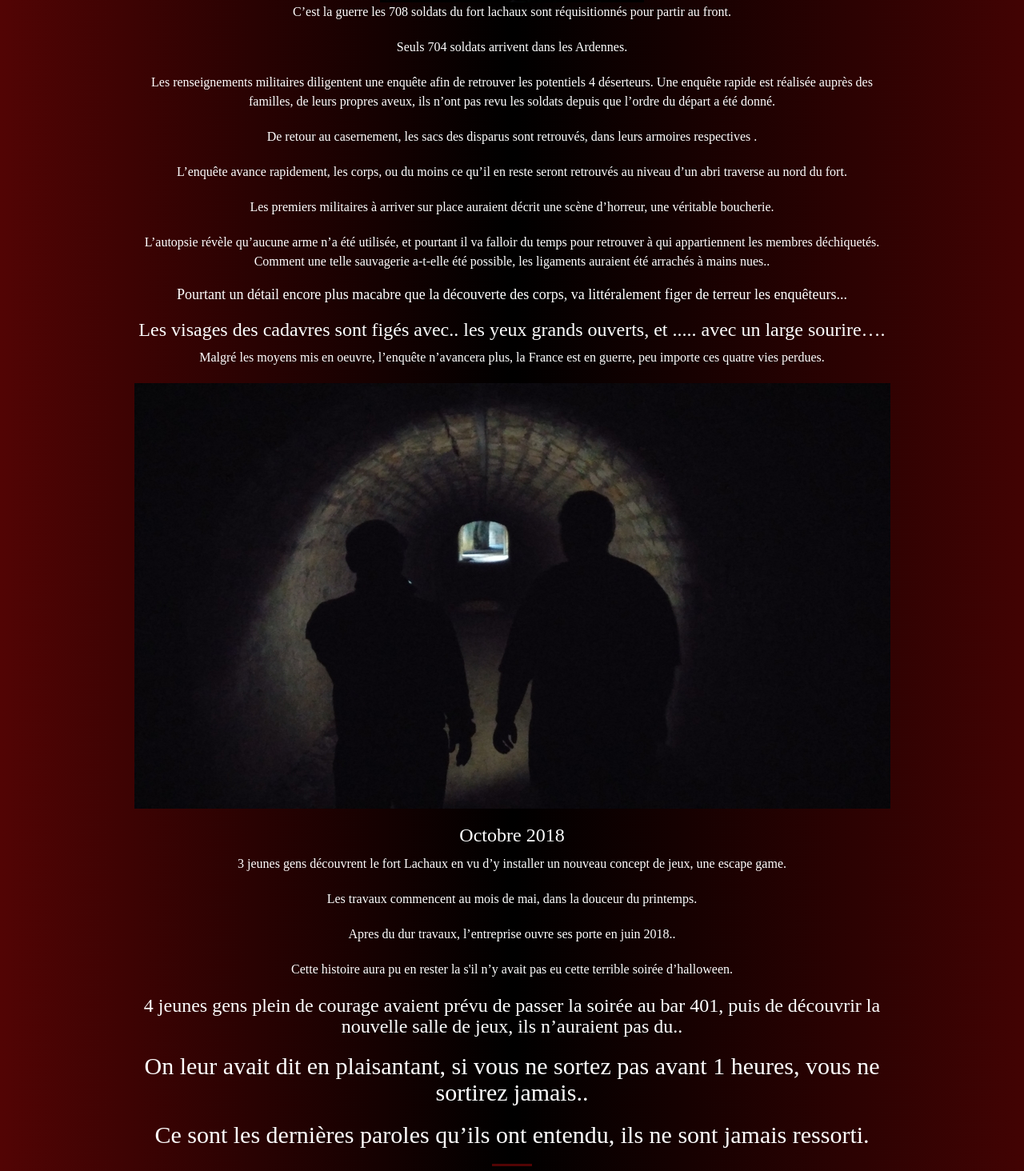
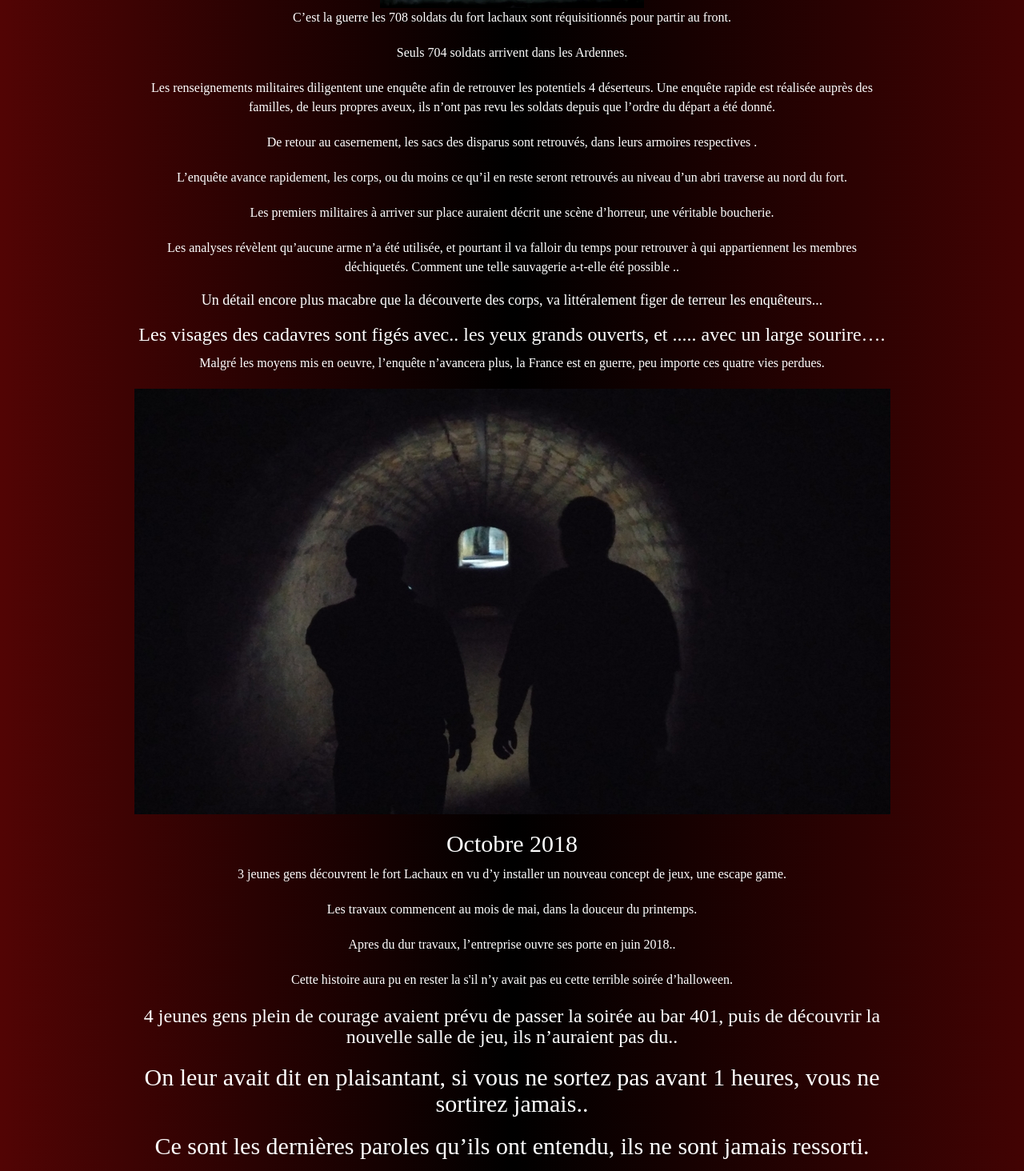
Before and after one commit to frenchsan/frontSite, a website: page index.html in a window 1280 px wide. Shown: the part 2316-3780 px from the top of the page at 80% size. Drawn offline with nearby package versions, Linux system fonts and the light colour scheme; a script that the page names is missing.

Commit message:
modif histoire

```diff
--- a/index.html
+++ b/index.html
@@ -244,7 +244,7 @@
                 <div class="col-lg-12 text-center">
                     <h2 class="section-heading">Les âmes perdues du Fort Lachaux</h2>
                     <hr class="primary">
-                    <h3>Mai 1916</h3>
+                    <h2>Mai 1916</h2>
                     <div class="row">
                         <div class="col-sm-12">
                             <img src="./img/porte_halloween_escapegame_bureau401.png" class="img-responsive" style="margin: 0 auto">
@@ -269,10 +269,10 @@
                                         Les premiers militaires à arriver sur place auraient décrit une scène d’horreur, une véritable boucherie.
                                         </p>
                                         <p>
-                                        L’autopsie révèle qu’aucune arme n’a été utilisée, et pourtant il va falloir du temps pour retrouver à qui appartiennent les membres déchiquetés. Comment une telle sauvagerie a-t-elle été possible, les ligaments auraient été arrachés à mains nues..
+                                        Les analyses révèlent qu’aucune arme n’a été utilisée, et pourtant il va falloir du temps pour retrouver à qui appartiennent les membres déchiquetés. Comment une telle sauvagerie a-t-elle été possible ..
                                         </p>
                                         <h4>
-                                        Pourtant un détail encore plus macabre que la découverte des corps, va littéralement figer de terreur les enquêteurs...
+                                        Un détail encore plus macabre que la découverte des corps, va littéralement figer de terreur les enquêteurs...
                                         </h4>
                                         <h3>
                                         Les visages des cadavres sont figés avec.. les yeux grands ouverts, et ..... avec un large sourire….
@@ -290,7 +290,7 @@
 
                             <div class="row">
                                 <div class="col-sm-12">
-                                    <h3>Octobre 2018</h3>
+                                    <h2>Octobre 2018</h2>
                                 </div>
                                  <p>
                                      3 jeunes gens découvrent le fort Lachaux en vu d’y installer un nouveau concept de jeux, une escape game.
@@ -305,7 +305,7 @@
                                         Cette histoire aura pu en rester la s'il n’y avait pas eu cette terrible soirée d’halloween.
                                  </p>
                                  <h3>
-                                        4 jeunes gens plein de courage avaient prévu de passer la soirée au bar 401, puis de découvrir la nouvelle salle de jeux, ils n’auraient pas du..
+                                        4 jeunes gens plein de courage avaient prévu de passer la soirée au bar 401, puis de découvrir la nouvelle salle de jeu, ils n’auraient pas du..
                                 </h3>
                                 <h2>
                                         On leur avait dit en plaisantant, si vous ne sortez pas avant 1 heures, vous ne sortirez jamais..
```
